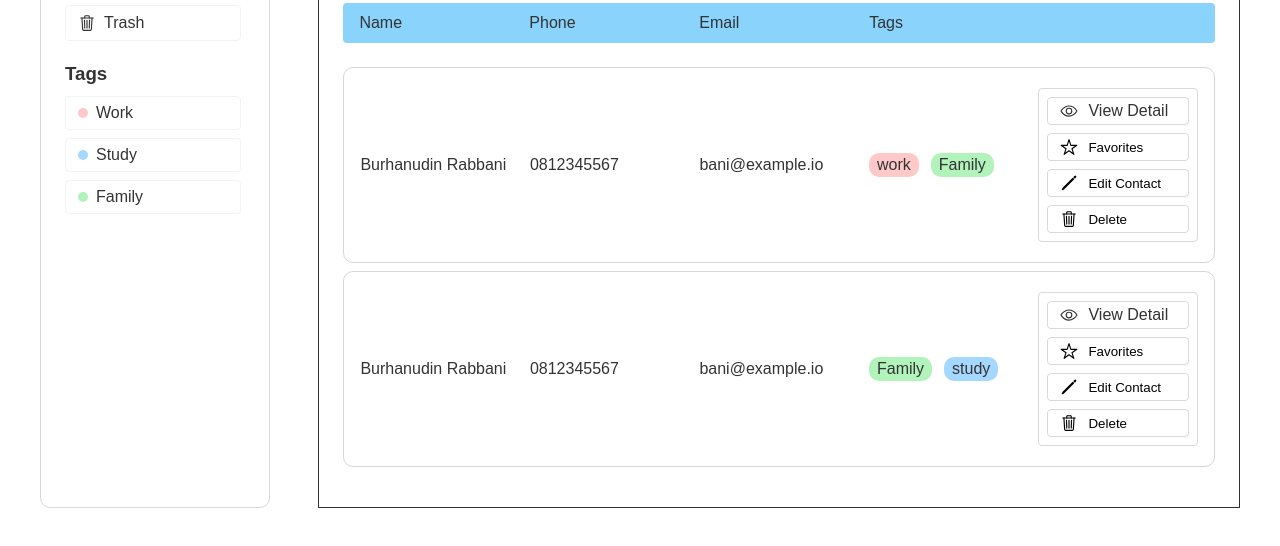
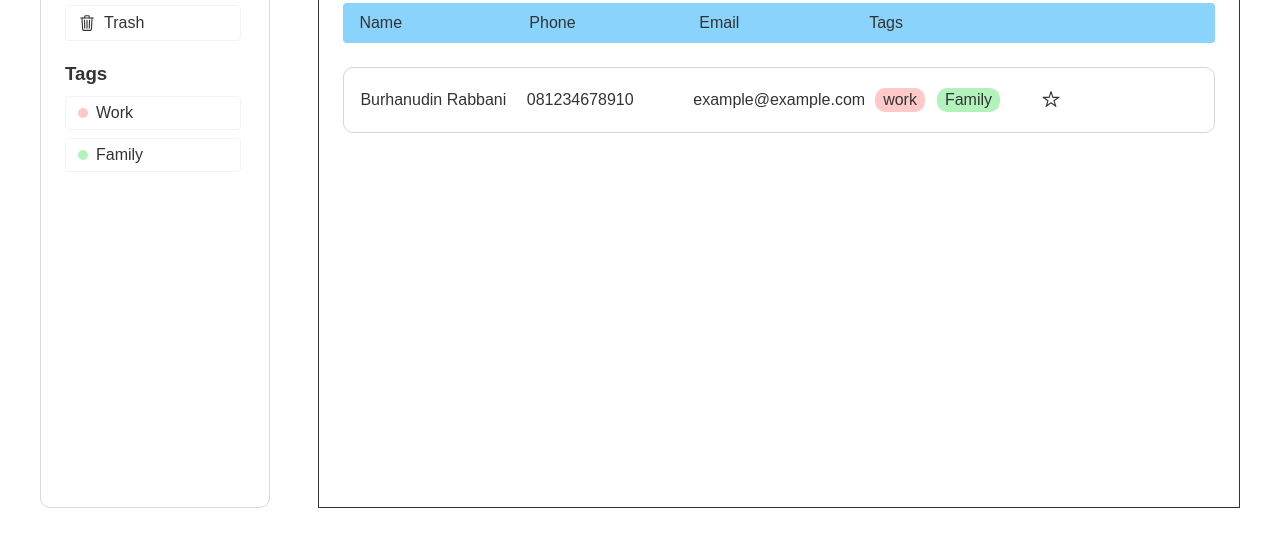
Before and after one commit to burhanudinrabbani666/homie, a website built with Vite: page index.html in a window 1280 px wide. Shown: the part 196-742 px from the top of the page. Built offline with nearby package versions, Linux system fonts and the light colour scheme.

Commit message:
feat: rendering name and tags

```diff
--- a/index.html
+++ b/index.html
@@ -37,7 +37,7 @@
         <nav class="nav__tags-container">
           <h3>Tags</h3>
           <ul class="nav__tags flex-col">
-            <li>
+            <!-- <li>
               <a class="nav__main-item" href="#"
                 ><div class="item-color label-color-red"></div>
                 <span class="item-label">Work</span></a
@@ -54,7 +54,7 @@
                 ><div class="item-color label-color-green"></div>
                 <span class="item-label">Family</span></a
               >
-            </li>
+            </li> -->
           </ul>
         </nav>
       </header>
@@ -87,7 +87,7 @@
             <p></p>
           </div>
           <ul class="main__container-contact">
-            <li class="contact-list grid-4-col">
+            <!-- <li class="contact-list grid-4-col">
               <div class="name">
                 <div class="img"></div>
                 <p>Burhanudin Rabbani</p>
@@ -98,7 +98,10 @@
                 <div class="tag label-color-red">work</div>
                 <div class="tag label-color-green">Family</div>
               </div>
-              <div class="menu">
+              <div class="menu-container">
+                <ion-icon name="star-outline"></ion-icon>
+              </div>
+              <div class="menu hidden">
                 <a href="#" class="menu-item">
                   <ion-icon name="eye-outline"></ion-icon>
                   <span>View Detail</span>
@@ -116,37 +119,7 @@
                   <span>Delete</span>
                 </button>
               </div>
-            </li>
-            <li class="contact-list grid-4-col">
-              <div class="name">
-                <div class="img"></div>
-                <span>Burhanudin Rabbani</span>
-              </div>
-              <span>0812345567</span>
-              <span>bani@example.io</span>
-              <div class="tags">
-                <div class="tag label-color-green">Family</div>
-                <div class="tag label-color-blue">study</div>
-              </div>
-              <div class="menu">
-                <a href="#" class="menu-item">
-                  <ion-icon name="eye-outline"></ion-icon>
-                  <span>View Detail</span>
-                </a>
-                <button class="menu-item">
-                  <ion-icon name="star-outline"></ion-icon>
-                  <span>Favorites</span>
-                </button>
-                <button class="menu-item">
-                  <ion-icon name="pencil-outline"></ion-icon>
-                  <span>Edit Contact</span>
-                </button>
-                <button class="menu-item">
-                  <ion-icon name="trash-outline"></ion-icon>
-                  <span>Delete</span>
-                </button>
-              </div>
-            </li>
+            </li> -->
           </ul>
         </div>
       </main>
--- a/src/css/style.css
+++ b/src/css/style.css
@@ -103,7 +103,7 @@ a {
 
   max-width: 20rem;
   border: 1px solid #d7d9db;
-  border-radius: 10px;
+  border-radius: 1rem;
 
   padding: 1.2rem 2.4rem;
 }
@@ -121,8 +121,8 @@ a {
 .nav__main-item {
   max-width: 15rem;
   border: 1px solid #f1f3f5;
-  padding: 8px 12px;
-  border-radius: 4px;
+  padding: 0.8rem 1.2rem;
+  border-radius: 0.4rem;
 
   display: flex;
   gap: 0.8rem;
@@ -264,11 +264,16 @@ ion-icon {
 
   background-color: #8ad3fc;
 }
+/* --------------------------- */
+/* Contact container */
+/* --------------------------- */
 
 .contact-list {
   padding: 2rem 1.6rem;
   border: 1px solid rgba(52, 58, 64, 0.2);
   border-radius: 1rem;
+
+  position: relative;
 }
 
 .tags {
@@ -286,10 +291,14 @@ ion-icon {
   flex-direction: column;
   gap: 0.8rem;
 
-  padding: 0.8rem;
+  padding: 1rem;
 
   border: 1px solid #d7d9db;
-  border-radius: 4px;
+  border-radius: 1rem;
+  position: absolute;
+  right: 10px;
+
+  background-color: #fff;
 }
 
 .menu-item {
@@ -303,3 +312,12 @@ ion-icon {
   border: 1px solid #d7d9db;
   border-radius: 4px;
 }
+
+.menu-item:hover,
+.menu-item:active {
+  background-color: #d7d9db;
+}
+
+.hidden {
+  display: none;
+}
--- a/src/js/controller.js
+++ b/src/js/controller.js
@@ -0,0 +1,15 @@
+import { initialData, initialLabels } from "./data/data";
+import { renderContact, renderLabels } from "./views";
+
+// Dom
+export const tagsElement = document.querySelector(".nav__tags");
+export const contactsElement = document.querySelector(
+  ".main__container-contact"
+);
+
+function app(initialData, initialLabels) {
+  renderLabels(initialLabels);
+  renderContact(initialData);
+}
+
+app(initialData, initialLabels);
--- /dev/null
+++ b/src/js/data/data.js
@@ -0,0 +1,35 @@
+export const initialLabels = [
+  {
+    id: "1",
+    labelName: "Work",
+    color: "red",
+  },
+  {
+    id: "2",
+    labelName: "Family",
+    color: "green",
+  },
+];
+
+export const initialData = [
+  {
+    id: "1",
+    name: "Burhanudin Rabbani",
+    phone: "081234678910",
+    email: "example@example.com",
+    labels: [initialLabels[1], initialLabels[0]],
+    birthDate: new Date(2002, 10, 14),
+    address: {
+      street: "Jl ki brajanata",
+      subdistrict: "Ciwaringin",
+      city: "Cirebon",
+      province: "West Java",
+      country: "indonesia",
+      zipCode: "45167",
+    },
+    createdAt: new Date(),
+    updatedAt: new Date(),
+    deletedAt: null,
+    favorites: true,
+  },
+];
--- a/src/js/views.js
+++ b/src/js/views.js
@@ -0,0 +1,62 @@
+import { contactsElement, tagsElement } from "./controller";
+
+export function renderLabels(labels) {
+  const tagHtml = labels.map((label) => {
+    return `
+      <li>
+        <a class="nav__main-item" href="#${label.id}"
+          ><div class="item-color label-color-${label.color}"></div>
+          <span class="item-label">${label.labelName}</span></a
+        >
+      </li>
+
+    `;
+  });
+
+  return (tagsElement.innerHTML = tagHtml.join(""));
+}
+
+export function renderContact(initialData) {
+  console.log(initialData);
+
+  const html = initialData.map((contact) => {
+    return `
+     <li class="contact-list grid-4-col">
+       <div class="name">
+         <div class="img"></div>
+         <p>${contact.name}</p>
+       </div>
+       <p> ${contact.phone}</p>
+       <p>${contact.email}</p>
+       <div class="tags">
+         <div class="tag label-color-red">work</div>
+         <div class="tag label-color-green">Family</div>
+       </div>
+       <div class="menu-container">
+         <ion-icon name="star-outline"></ion-icon>
+       </div>
+       <div class="menu hidden">
+         <a href="#" class="menu-item">
+           <ion-icon name="eye-outline"></ion-icon>
+           <span>View Detail</span>
+         </a>
+         <button class="menu-item">
+           <ion-icon name="star-outline"></ion-icon>
+           <span>Favorites</span>
+         </button>
+         <button class="menu-item">
+           <ion-icon name="pencil-outline"></ion-icon>
+           <span>Edit Contact</span>
+         </button>
+         <button class="menu-item">
+           <ion-icon name="trash-outline"></ion-icon>
+           <span>Delete</span>
+         </button>
+       </div>
+     </li>
+
+    `;
+  });
+
+  return (contactsElement.innerHTML = html);
+}
```
